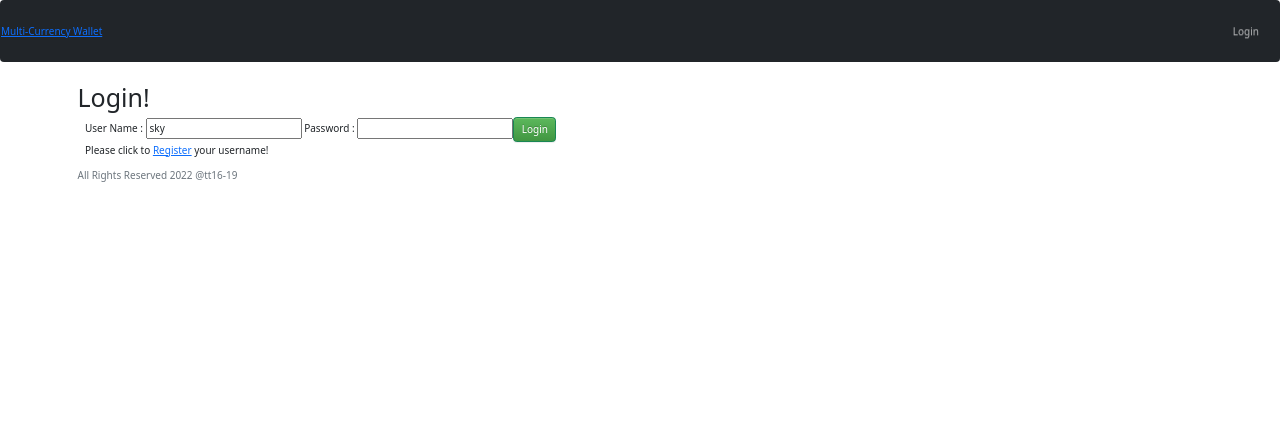
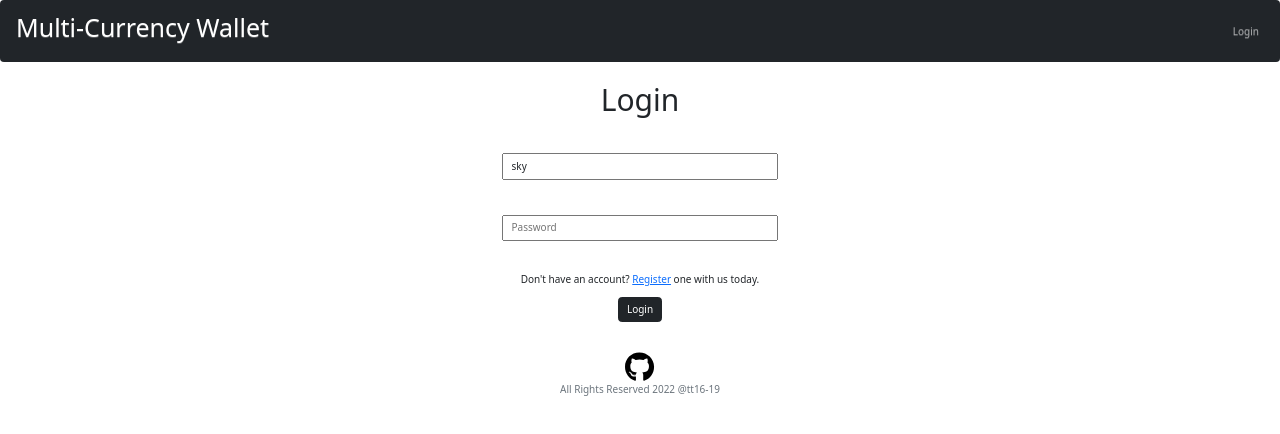
Before and after one commit to JJRepo/tt6-19, an Angular app in the folder Frontend/frontend/: page / in a window 1280 px wide. Shown: the top 434 px of the page. Built offline with nearby package versions, Linux system fonts and the light colour scheme.

Commit message:
beautify navbar and login page

```diff
--- a/Frontend/frontend/package.json
+++ b/Frontend/frontend/package.json
@@ -20,6 +20,7 @@
     "@angular/router": "^14.0.0",
     "@fortawesome/angular-fontawesome": "^0.11.0",
     "@fortawesome/fontawesome-svg-core": "^6.1.1",
+    "@fortawesome/free-brands-svg-icons": "^6.1.1",
     "@fortawesome/free-solid-svg-icons": "^6.1.1",
     "bootstrap": "^5.2.0",
     "font-awesome": "^4.7.0",
--- a/Frontend/frontend/src/app/footer/footer.component.css
+++ b/Frontend/frontend/src/app/footer/footer.component.css
@@ -0,0 +1,3 @@
+.github-icon{
+    color: #000;
+}
--- a/Frontend/frontend/src/app/footer/footer.component.html
+++ b/Frontend/frontend/src/app/footer/footer.component.html
@@ -1,6 +1,6 @@
 <footer class="footer">
-    <div class="container">
+    <div class="container d-flex flex-column justify-content-center align-items-center mt-5">
+        <a href="https://github.com/JJRepo/tt6-19"><fa-icon size="3x" [icon]="faGithub" class="github-icon"></fa-icon></a>
         <span class="text-muted">All Rights Reserved 2022 @tt16-19</span>
-
     </div>
 </footer>
--- a/Frontend/frontend/src/app/footer/footer.component.ts
+++ b/Frontend/frontend/src/app/footer/footer.component.ts
@@ -1,12 +1,13 @@
 import { Component, OnInit } from '@angular/core';
-
+import { faGithub } from '@fortawesome/free-brands-svg-icons';
+import { faG } from '@fortawesome/free-solid-svg-icons';
 @Component({
   selector: 'app-footer',
   templateUrl: './footer.component.html',
   styleUrls: ['./footer.component.css']
 })
 export class FooterComponent implements OnInit {
-
+  faGithub = faGithub
   constructor() { }
 
   ngOnInit(): void {
--- a/Frontend/frontend/src/app/login/login.component.css
+++ b/Frontend/frontend/src/app/login/login.component.css
@@ -0,0 +1,13 @@
+.login-div{
+    max-width: 360px;
+}
+
+.login-div h2{
+    font-size: 3rem;
+}
+
+.inputfield{
+    width: 80%;
+    margin: 5px 0;
+    padding: 0.375rem 0.75rem;
+}
--- a/Frontend/frontend/src/app/login/login.component.html
+++ b/Frontend/frontend/src/app/login/login.component.html
@@ -1,16 +1,18 @@
-<H1>Login!</H1>
-
-<div class="container">
+<div class="container login-div">
+    <h2 class="d-flex justify-content-center align-items-center mb-5">Login</h2>
     <div class="alert alert-warning" *ngIf="invalidLogin">{{errorMessage}}</div>
-    <div>
-        User Name : <input type="text" name="username" [(ngModel)]="username">
+    <div class="d-flex flex-column justify-content-center align-items-center">
+        <!-- User Name : <input type="text" name="username" [(ngModel)]="username">
         Password : <input type="password" name="password" [(ngModel)]="password">
         <button (click)=handleLogin() class="btn btn-success"> Login </button>
-
-
         <p style="line-height:16px">
             Please click to <a routerLink="/register">Register</a> your username!
+        </p> -->
+        <input type="text" name="username" [(ngModel)]="username" class="inputfield mb-5" placeholder="Username">
+        <input type="password" name="password" [(ngModel)]="password" class="inputfield mb-5" placeholder="Password">
+        <p style="line-height:16px">
+            Don't have an account? <a routerLink="/register">Register</a> one with us today.
         </p>
-
+        <button (click)=handleLogin() class="btn btn-dark"> Login </button>
     </div>
 </div>
--- a/Frontend/frontend/src/app/menu/menu.component.css
+++ b/Frontend/frontend/src/app/menu/menu.component.css
@@ -0,0 +1,3 @@
+.navbar-brand-head{
+    font-size: 2.5rem;
+}
--- a/Frontend/frontend/src/app/menu/menu.component.html
+++ b/Frontend/frontend/src/app/menu/menu.component.html
@@ -1,8 +1,6 @@
 <header>
-    <nav class="navbar navbar-expand-md navbar-dark bg-dark">
-        <div>
-            <a href="https://www.sky.com">Multi-Currency Wallet</a>
-        </div>
+    <nav class="navbar navbar-expand-lg navbar-dark bg-dark">
+        <a class="navbar-brand navbar-brand-head" href="https://www.sky.com">Multi-Currency Wallet</a>
         <ul class="navbar-nav">
             <li><a *ngIf="isUserLogIn" routerLink="/welcome/sky" class="nav-link">Home</a></li>
             <li><a *ngIf="isUserLogIn" routerLink="/wallet" class="nav-link">Wallet</a></li>
@@ -12,6 +10,5 @@
             <li><a *ngIf="!this.hardcodedAuthenService.isUserLoggedIn()" routerLink="/login" class="nav-link">Login</a></li>
             <li><a *ngIf="this.hardcodedAuthenService.isUserLoggedIn()" routerLink="logout" class="nav-link">Logout</a></li>
         </ul>
-
     </nav>
 </header>
```
Also changed, not shown: 1 other file (tests, documents, lock files or other folders).
